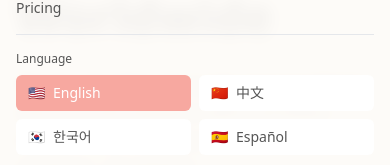
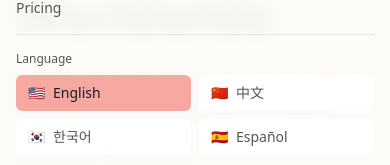
Before and after one commit to kynth65/toptalks, a React (Vite) app in the folder Frontend/: page / in a window 390 px wide. Both pictures are taken after a click on the button 354 px from the left and 40 px from the top of the page. Shown: the part 262-427 px from the top of the page. Built offline with nearby package versions, Linux system fonts and the light colour scheme.

Commit message:
Update language selector text color for better contrast

```diff
--- a/Frontend/src/components/common/Navbar.tsx
+++ b/Frontend/src/components/common/Navbar.tsx
@@ -236,7 +236,7 @@ const Navbar: React.FC = () => {
                       onClick={() => handleLanguageChange(lang.code)}
                       className={`flex items-center space-x-2 px-3 py-2 rounded-md text-sm transition-colors ${
                         selectedLanguage === lang.code
-                          ? "bg-coral text-white"
+                          ? "bg-coral text-navy"
                           : "bg-white text-gray hover:bg-cream"
                       }`}
                     >
```
